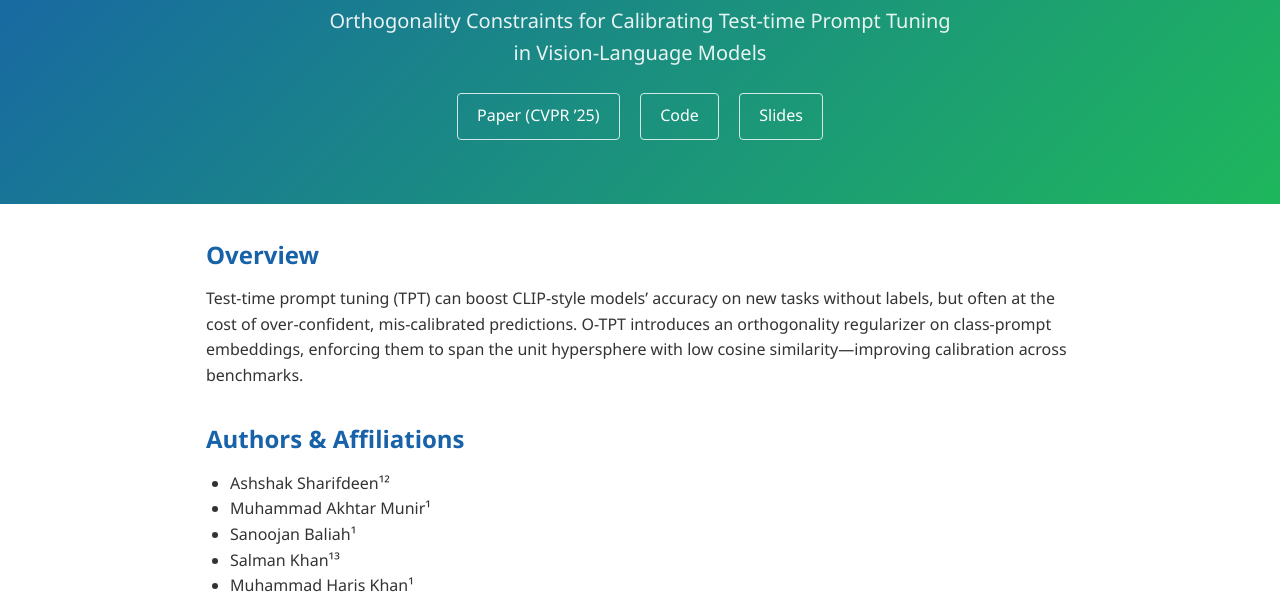
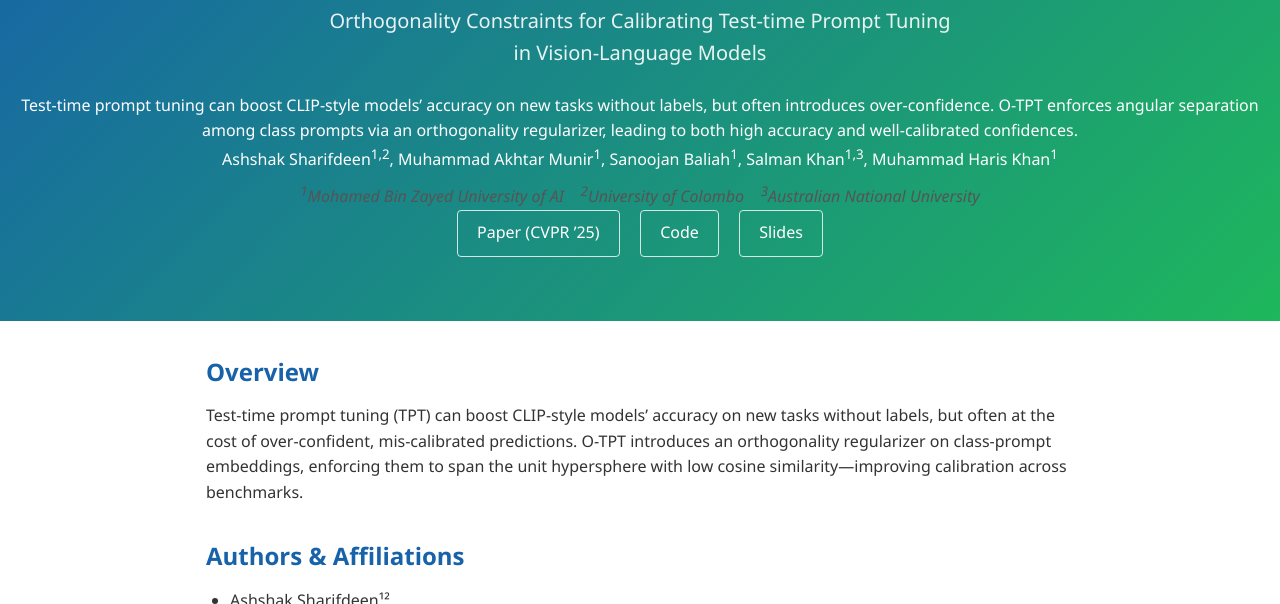
Before and after one commit to ashshaksharifdeen/otpt.github.io, a plain HTML site: page index.html in a window 1280 px wide. Shown: the part 144-748 px from the top of the page. Drawn offline with Linux system fonts and the light colour scheme.

Commit message:
change commit

```diff
--- a/index.html
+++ b/index.html
@@ -8,17 +8,48 @@
 </head>
 <body>
   <!-- Hero header with gradient background -->
+  <!-- HERO HEADER -->
   <header class="hero">
     <div class="hero-content">
+      <!-- Main title -->
       <h1>O-TPT</h1>
+
+      <!-- Subtitle -->
       <p class="subtitle">
-        Orthogonality Constraints for Calibrating Test-time Prompt Tuning<br>
+        Orthogonality Constraints for Calibrating Test-time Prompt Tuning<br />
         in Vision-Language Models
       </p>
+
+      <!-- Short description -->
+      <p class="description">
+        Test-time prompt tuning can boost CLIP‐style models’ accuracy on new tasks without labels,
+        but often introduces over-confidence. O-TPT enforces angular separation among class prompts
+        via an orthogonality regularizer, leading to both high accuracy and well-calibrated confidences.
+      </p>
+
+      <!-- Authors & Affiliations -->
+      <p class="authors">
+        Ashshak Sharifdeen<sup>1,2</sup>,
+        Muhammad Akhtar Munir<sup>1</sup>,
+        Sanoojan Baliah<sup>1</sup>,
+        Salman Khan<sup>1,3</sup>,
+        Muhammad Haris Khan<sup>1</sup>
+      </p>
+      <p class="affiliations">
+        <sup>1</sup>Mohamed Bin Zayed University of AI &nbsp;&nbsp;
+        <sup>2</sup>University of Colombo &nbsp;&nbsp;
+        <sup>3</sup>Australian National University
+      </p>
+
+      <!-- Action buttons -->
       <div class="links">
-        <a href="https://openaccess.thecvf.com/content/CVPR2025/papers/Sharifdeen_O-TPT_Orthogonality_Constraints_for_Calibrating_Test-time_Prompt_Tuning_in_Vision-Language_CVPR_2025_paper.pdf" target="_blank">Paper (CVPR ’25)</a>
+        <a href="https://openaccess.thecvf.com/content/CVPR2025/papers/Sharifdeen_O-TPT_Orthogonality_Constraints_for_Calibrating_Test-time_Prompt_Tuning_in_Vision-Language_CVPR_2025_paper.pdf" target="_blank">
+          Paper (CVPR ’25)
+        </a>
         <a href="https://github.com/ashshaksharifdeen/O-TPT" target="_blank">Code</a>
-        <a href="https://docs.google.com/presentation/d/1aRIgcdLnAUOojj45v39bugMX2F2aYLpY/edit" target="_blank">Slides</a>
+        <a href="https://docs.google.com/presentation/d/1aRIgcdLnAUOojj45v39bugMX2F2aYLpY/edit" target="_blank">
+          Slides
+        </a>
       </div>
     </div>
   </header>
```
